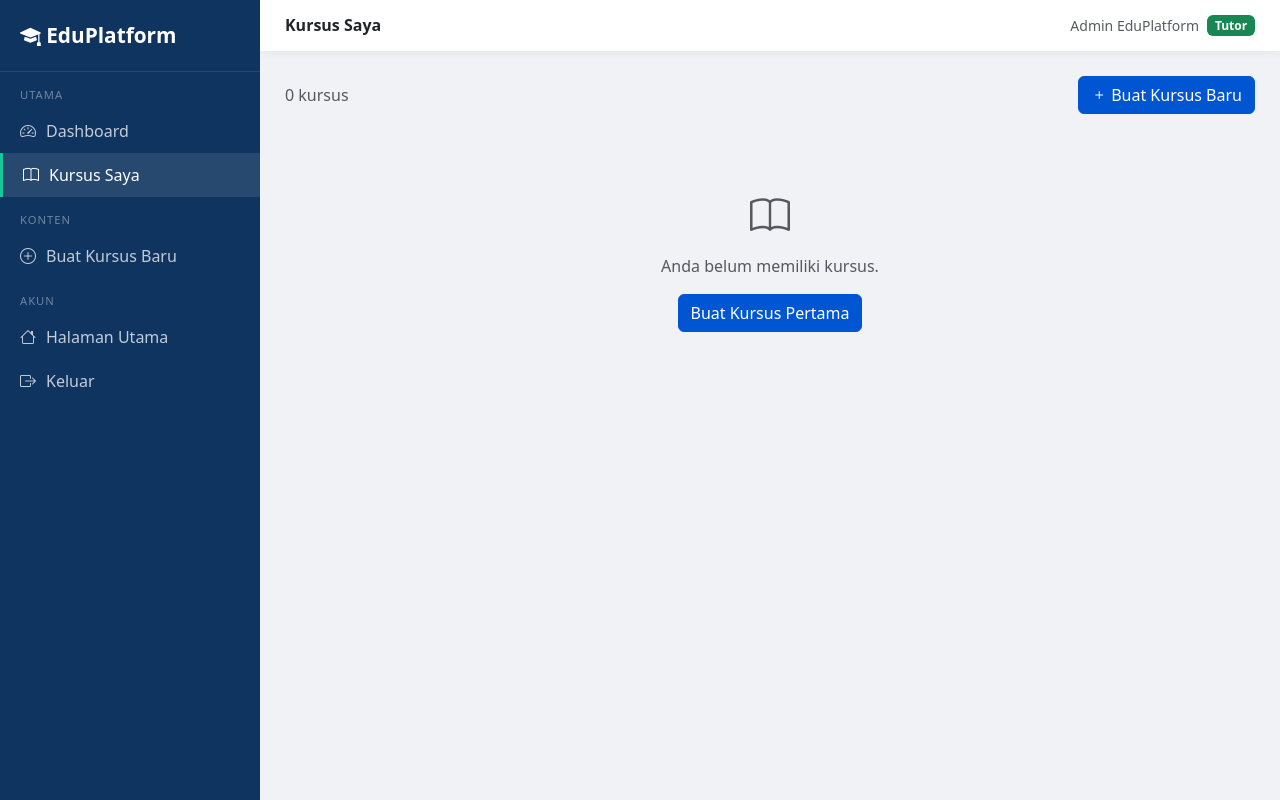
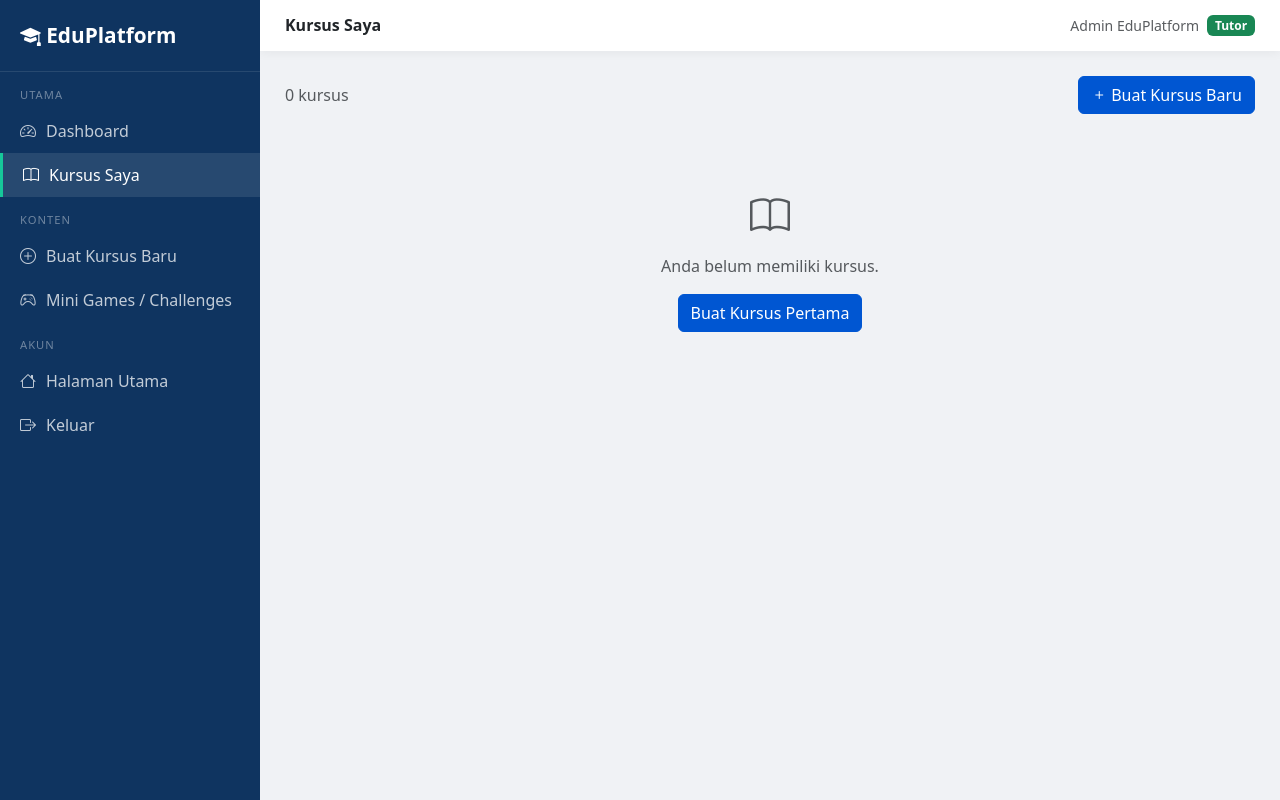
Before and after one commit to administrasibisnisclaude-max/mooc, a Laravel app: page /tutor/courses in a window 1280 px wide. Run offline with Laravel 12, Linux system fonts and the light colour scheme; a user stored in the database is signed in; data comes from the database, SQL or seed files in the repository.

Commit message:
Add challenge navigation to tutor sidebar and courses list
- Sidebar: add Mini Games / Challenges link (active on challenges.* routes)
- Courses index: add Challenges button per course alongside Quiz and Tugas

Co-Authored-By: Claude Sonnet 4.6 <noreply@anthropic.com>
Claude-Session: https://claude.ai/code/session_01SraY4d4cJsm9FX7xb3fG2R

```diff
--- a/resources/views/layouts/tutor.blade.php
+++ b/resources/views/layouts/tutor.blade.php
@@ -30,6 +30,7 @@
         <a href="{{ route('tutor.courses.index') }}" class="{{ request()->routeIs('tutor.courses.*') ? 'active' : '' }}"><i class="bi bi-book"></i> Kursus Saya</a>
         <div class="sidebar-section">Konten</div>
         <a href="{{ route('tutor.courses.create') }}"><i class="bi bi-plus-circle"></i> Buat Kursus Baru</a>
+        <a href="{{ route('tutor.courses.index') }}" class="{{ request()->routeIs('tutor.challenges.*') ? 'active' : '' }}"><i class="bi bi-controller"></i> Mini Games / Challenges</a>
         <div class="sidebar-section">Akun</div>
         <a href="{{ route('home') }}"><i class="bi bi-house"></i> Halaman Utama</a>
         <form action="{{ route('logout') }}" method="POST">
--- a/resources/views/tutor/courses/index.blade.php
+++ b/resources/views/tutor/courses/index.blade.php
@@ -28,6 +28,7 @@
                     <a href="{{ route('tutor.courses.edit', $course) }}" class="btn btn-outline-secondary btn-sm">Edit</a>
                     <a href="{{ route('tutor.quizzes.index', $course) }}" class="btn btn-outline-info btn-sm">Quiz</a>
                     <a href="{{ route('tutor.assignments.index', $course) }}" class="btn btn-outline-warning btn-sm">Tugas</a>
+                    <a href="{{ route('tutor.challenges.index', $course) }}" class="btn btn-outline-success btn-sm"><i class="bi bi-controller me-1"></i>Challenges</a>
                     @if($course->status === 'draft')
                     <form action="{{ route('tutor.courses.submit', $course) }}" method="POST" class="d-inline">
                         @csrf
```
